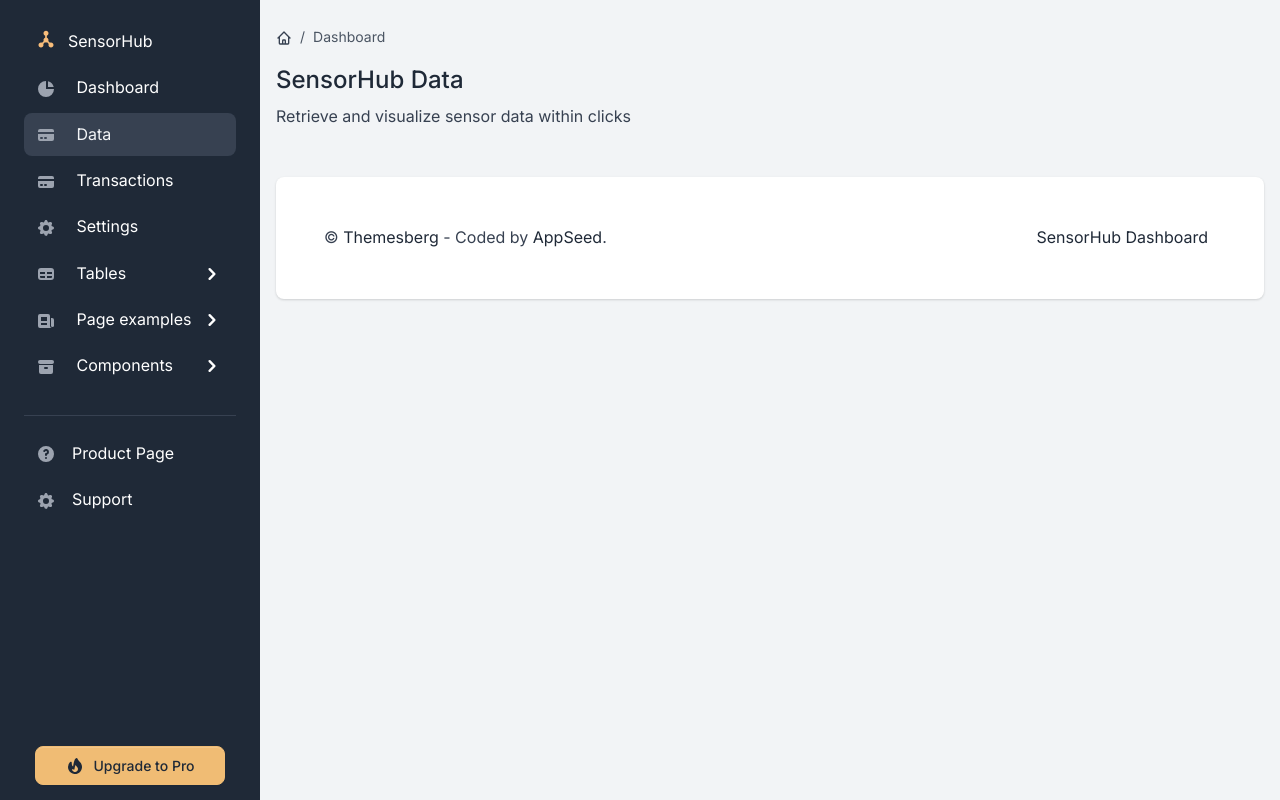
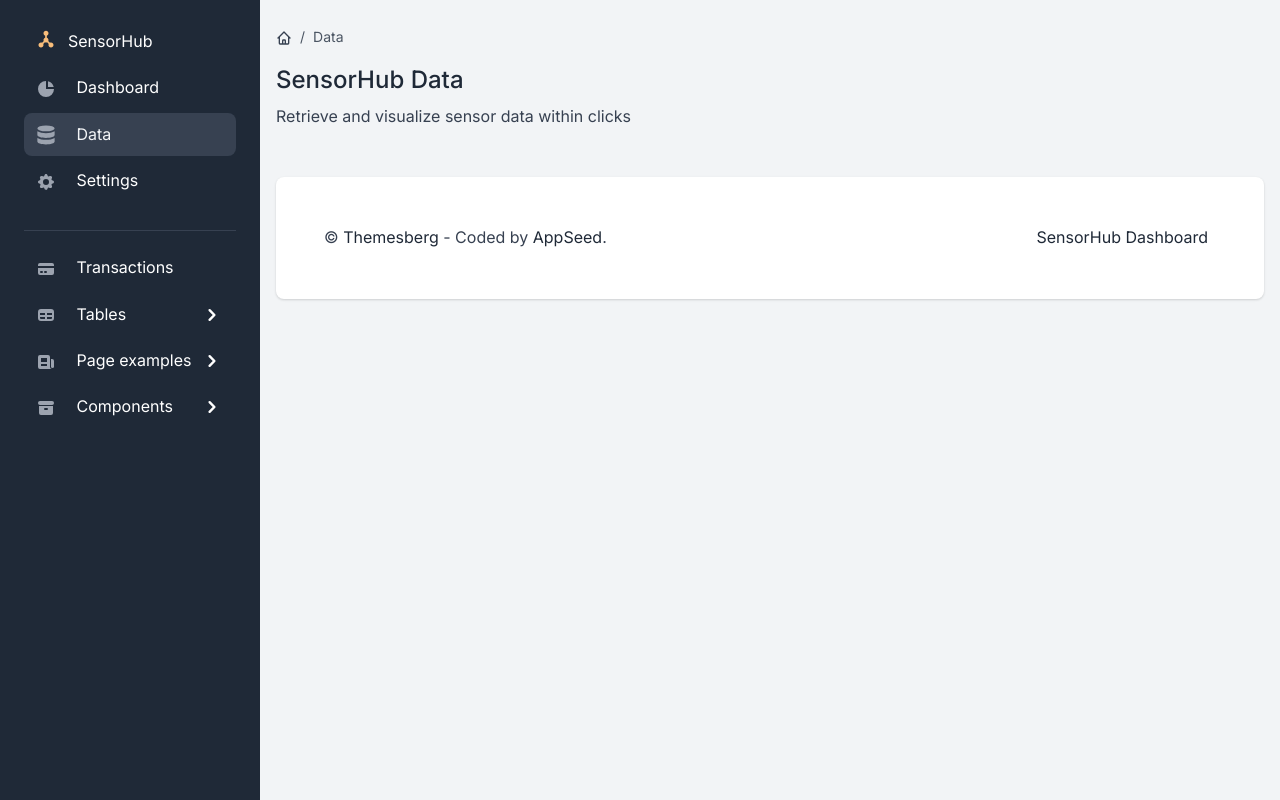
Before and after one commit to Columbia-ICSL/SensorHub-Dashboard, a Flask app: page /data in a window 1280 px wide. Run offline with Flask 2, Linux system fonts and the light colour scheme; some libraries are stand-ins or nearby versions.

Commit message:
update sidebar icons

```diff
--- a/apps/templates/data/main.html
+++ b/apps/templates/data/main.html
@@ -15,7 +15,7 @@
                           <svg class="icon icon-xxs" fill="none" stroke="currentColor" viewBox="0 0 24 24" xmlns="http://www.w3.org/2000/svg"><path stroke-linecap="round" stroke-linejoin="round" stroke-width="2" d="M3 12l2-2m0 0l7-7 7 7M5 10v10a1 1 0 001 1h3m10-11l2 2m-2-2v10a1 1 0 01-1 1h-3m-6 0a1 1 0 001-1v-4a1 1 0 011-1h2a1 1 0 011 1v4a1 1 0 001 1m-6 0h6"></path></svg>
                       </a>
                   </li>
-                  <li class="breadcrumb-item active" aria-current="page">Dashboard</li>
+                  <li class="breadcrumb-item active" aria-current="page">Data</li>
               </ol>
           </nav>
           <h2 class="h4">SensorHub Data</h2>
--- a/apps/templates/includes/sidebar.html
+++ b/apps/templates/includes/sidebar.html
@@ -53,17 +53,11 @@
               <li class="nav-item {% if 'data' in segment %} active {% endif %}">
                 <a href="/data" class="nav-link">
                   <span class="sidebar-icon">
-                    <svg class="icon icon-xs me-2" fill="currentColor" viewBox="0 0 20 20" xmlns="http://www.w3.org/2000/svg"><path d="M4 4a2 2 0 00-2 2v1h16V6a2 2 0 00-2-2H4z"></path><path fill-rule="evenodd" d="M18 9H2v5a2 2 0 002 2h12a2 2 0 002-2V9zM4 13a1 1 0 011-1h1a1 1 0 110 2H5a1 1 0 01-1-1zm5-1a1 1 0 100 2h1a1 1 0 100-2H9z" clip-rule="evenodd"></path></svg>
+{#                    <svg class="icon icon-xs me-2" fill="currentColor" viewBox="0 0 |VIEW_BOX_HERE|" xmlns="http://www.w3.org/2000/svg">|PATH_HERE|</svg>#}
+                    <svg class="icon icon-xs me-2" fill="currentColor" viewBox="0 0 100 100" xmlns="http://www.w3.org/2000/svg"><path d="M5273.1 2400.1v-2c0-2.8-5-4-9.7-4s-9.7 1.3-9.7 4v2c0 1.8.7 3.6 2 4.9l5 4.9c.3.3.4.6.4 1v6.4c0 .4.2.7.6.8l2.9.9c.5.1 1-.2 1-.8v-7.2c0-.4.2-.7.4-1l5.1-5c1.3-1.3 2-3.1 2-4.9zm-9.7-.1c-4.8 0-7.4-1.3-7.5-1.8.1-.5 2.7-1.8 7.5-1.8s7.3 1.3 7.5 1.8c-.2.5-2.7 1.8-7.5 1.8z"></path><path d="M5268.4 2410.3c-.6 0-1 .4-1 1s.4 1 1 1h4.3c.6 0 1-.4 1-1s-.4-1-1-1h-4.3zm4.3 3.4h-4.3c-.6 0-1 .4-1 1s.4 1 1 1h4.3c.6 0 1-.4 1-1s-.4-1-1-1zm0 3.3h-4.3c-.6 0-1 .4-1 1s.4 1 1 1h4.3c.6 0 1-.4 1-1 0-.5-.4-1-1-1zM6.8 64.7v18.2C6.8 91 26.1 97.5 50 97.5c23.9 0 43.2-6.5 43.2-14.6V64.7c-10.3 6.5-27.6 9.1-43.2 9.1s-32.9-2.6-43.2-9.1zM50 40.9c-15.6 0-32.9-2.6-43.2-9.2V50c0 8 19.3 14.5 43.2 14.5 23.9 0 43.2-6.5 43.2-14.6V31.7c-10.3 6.6-27.6 9.2-43.2 9.2z"></path><ellipse cx="50" cy="17.1" rx="43.2" ry="14.6"></ellipse></svg>
+{#                    <svg class="icon icon-xs me-2" fill="currentColor" viewBox="0 0 100 100" xmlns="http://www.w3.org/2000/svg"><path d="M15.1 10.2V81h79.1v8.3H19.3c-6.7 0-12.1-5.3-12.5-12V10.2h8.3z"></path><path d="M27.6 29.7h8.3V72h-8.3zM66.5 47h8.3v25h-8.3zM47.1 13h8.3v59h-8.3z"></path></svg>#}
                   </span>
                   <span class="sidebar-text">Data</span>
-                </a>
-              </li>
-              <li class="nav-item {% if 'transactions' in segment %} active {% endif %}">
-                <a href="/transactions.html" class="nav-link">
-                  <span class="sidebar-icon">
-                    <svg class="icon icon-xs me-2" fill="currentColor" viewBox="0 0 20 20" xmlns="http://www.w3.org/2000/svg"><path d="M4 4a2 2 0 00-2 2v1h16V6a2 2 0 00-2-2H4z"></path><path fill-rule="evenodd" d="M18 9H2v5a2 2 0 002 2h12a2 2 0 002-2V9zM4 13a1 1 0 011-1h1a1 1 0 110 2H5a1 1 0 01-1-1zm5-1a1 1 0 100 2h1a1 1 0 100-2H9z" clip-rule="evenodd"></path></svg>
-                  </span>
-                  <span class="sidebar-text">Transactions</span>
                 </a>
               </li>
               <li class="nav-item {% if 'settings' in segment %} active {% endif %}">
@@ -72,6 +66,15 @@
                     <svg class="icon icon-xs me-2" fill="currentColor" viewBox="0 0 20 20" xmlns="http://www.w3.org/2000/svg"><path fill-rule="evenodd" d="M11.49 3.17c-.38-1.56-2.6-1.56-2.98 0a1.532 1.532 0 01-2.286.948c-1.372-.836-2.942.734-2.106 2.106.54.886.061 2.042-.947 2.287-1.561.379-1.561 2.6 0 2.978a1.532 1.532 0 01.947 2.287c-.836 1.372.734 2.942 2.106 2.106a1.532 1.532 0 012.287.947c.379 1.561 2.6 1.561 2.978 0a1.533 1.533 0 012.287-.947c1.372.836 2.942-.734 2.106-2.106a1.533 1.533 0 01.947-2.287c1.561-.379 1.561-2.6 0-2.978a1.532 1.532 0 01-.947-2.287c.836-1.372-.734-2.942-2.106-2.106a1.532 1.532 0 01-2.287-.947zM10 13a3 3 0 100-6 3 3 0 000 6z" clip-rule="evenodd"></path></svg>
                   </span>
                   <span class="sidebar-text">Settings</span>
+                </a>
+              </li>
+              <li role="separator" class="dropdown-divider mt-4 mb-3 border-gray-700"></li>
+              <li class="nav-item {% if 'transactions' in segment %} active {% endif %}">
+                <a href="/transactions.html" class="nav-link">
+                  <span class="sidebar-icon">
+                    <svg class="icon icon-xs me-2" fill="currentColor" viewBox="0 0 20 20" xmlns="http://www.w3.org/2000/svg"><path d="M4 4a2 2 0 00-2 2v1h16V6a2 2 0 00-2-2H4z"></path><path fill-rule="evenodd" d="M18 9H2v5a2 2 0 002 2h12a2 2 0 002-2V9zM4 13a1 1 0 011-1h1a1 1 0 110 2H5a1 1 0 01-1-1zm5-1a1 1 0 100 2h1a1 1 0 100-2H9z" clip-rule="evenodd"></path></svg>
+                  </span>
+                  <span class="sidebar-text">Transactions</span>
                 </a>
               </li>
               <li class="nav-item {% if 'tables-bootstrap-' in segment %} active {% endif %}">
@@ -199,36 +202,36 @@
                   </ul>
                 </div>
               </li>
-              <li role="separator" class="dropdown-divider mt-4 mb-3 border-gray-700"></li>
-              <li class="nav-item">
-                <a href="https://appseed.us/admin-dashboards/flask-dashboard-volt" target="_blank"
-                  class="nav-link d-flex align-items-center">
-                  <span class="sidebar-icon">
-                    <svg class="icon icon-xs me-2" fill="currentColor" viewBox="0 0 20 20" xmlns="http://www.w3.org/2000/svg"><path fill-rule="evenodd" d="M18 10a8 8 0 11-16 0 8 8 0 0116 0zm-8-3a1 1 0 00-.867.5 1 1 0 11-1.731-1A3 3 0 0113 8a3.001 3.001 0 01-2 2.83V11a1 1 0 11-2 0v-1a1 1 0 011-1 1 1 0 100-2zm0 8a1 1 0 100-2 1 1 0 000 2z" clip-rule="evenodd"></path></svg>
-                  </span>
-                  <span class="sidebar-text">Product Page</span>
-                </a>
-              </li>
-              <li class="nav-item">
-                <a target="_blank"
-                   href="https://appseed.us/support"
-                   class="nav-link d-flex align-items-center">
-                  <span class="sidebar-icon">
-                    <svg class="icon icon-xs me-2" fill="currentColor" viewBox="0 0 20 20" xmlns="http://www.w3.org/2000/svg"><path fill-rule="evenodd" d="M11.49 3.17c-.38-1.56-2.6-1.56-2.98 0a1.532 1.532 0 01-2.286.948c-1.372-.836-2.942.734-2.106 2.106.54.886.061 2.042-.947 2.287-1.561.379-1.561 2.6 0 2.978a1.532 1.532 0 01.947 2.287c-.836 1.372.734 2.942 2.106 2.106a1.532 1.532 0 012.287.947c.379 1.561 2.6 1.561 2.978 0a1.533 1.533 0 012.287-.947c1.372.836 2.942-.734 2.106-2.106a1.533 1.533 0 01.947-2.287c1.561-.379 1.561-2.6 0-2.978a1.532 1.532 0 01-.947-2.287c.836-1.372-.734-2.942-2.106-2.106a1.532 1.532 0 01-2.287-.947zM10 13a3 3 0 100-6 3 3 0 000 6z" clip-rule="evenodd"></path></svg>
-                  </span>
-                  <span class="sidebar-text">Support</span>
-                </a>
-              </li>
-              <li class="nav-item">
-                <a target="_blank"
-                   href="https://appseed.us/admin-dashboards/flask-dashboard-volt-pro"
-                  class="btn btn-secondary d-flex align-items-center justify-content-center btn-upgrade-pro">
-                  <span class="sidebar-icon d-inline-flex align-items-center justify-content-center">
-                    <svg class="icon icon-xs me-2" fill="currentColor" viewBox="0 0 20 20" xmlns="http://www.w3.org/2000/svg"><path fill-rule="evenodd" d="M12.395 2.553a1 1 0 00-1.45-.385c-.345.23-.614.558-.822.88-.214.33-.403.713-.57 1.116-.334.804-.614 1.768-.84 2.734a31.365 31.365 0 00-.613 3.58 2.64 2.64 0 01-.945-1.067c-.328-.68-.398-1.534-.398-2.654A1 1 0 005.05 6.05 6.981 6.981 0 003 11a7 7 0 1011.95-4.95c-.592-.591-.98-.985-1.348-1.467-.363-.476-.724-1.063-1.207-2.03zM12.12 15.12A3 3 0 017 13s.879.5 2.5.5c0-1 .5-4 1.25-4.5.5 1 .786 1.293 1.371 1.879A2.99 2.99 0 0113 13a2.99 2.99 0 01-.879 2.121z" clip-rule="evenodd"></path></svg>
-                  </span>
-                  <span>Upgrade to Pro</span>
-                </a>
-              </li>
+{#              <li role="separator" class="dropdown-divider mt-4 mb-3 border-gray-700"></li>#}
+{#              <li class="nav-item">#}
+{#                <a href="https://appseed.us/admin-dashboards/flask-dashboard-volt" target="_blank"#}
+{#                  class="nav-link d-flex align-items-center">#}
+{#                  <span class="sidebar-icon">#}
+{#                    <svg class="icon icon-xs me-2" fill="currentColor" viewBox="0 0 20 20" xmlns="http://www.w3.org/2000/svg"><path fill-rule="evenodd" d="M18 10a8 8 0 11-16 0 8 8 0 0116 0zm-8-3a1 1 0 00-.867.5 1 1 0 11-1.731-1A3 3 0 0113 8a3.001 3.001 0 01-2 2.83V11a1 1 0 11-2 0v-1a1 1 0 011-1 1 1 0 100-2zm0 8a1 1 0 100-2 1 1 0 000 2z" clip-rule="evenodd"></path></svg>#}
+{#                  </span>#}
+{#                  <span class="sidebar-text">Product Page</span>#}
+{#                </a>#}
+{#              </li>#}
+{#              <li class="nav-item">#}
+{#                <a target="_blank"#}
+{#                   href="https://appseed.us/support"#}
+{#                   class="nav-link d-flex align-items-center">#}
+{#                  <span class="sidebar-icon">#}
+{#                    <svg class="icon icon-xs me-2" fill="currentColor" viewBox="0 0 20 20" xmlns="http://www.w3.org/2000/svg"><path fill-rule="evenodd" d="M11.49 3.17c-.38-1.56-2.6-1.56-2.98 0a1.532 1.532 0 01-2.286.948c-1.372-.836-2.942.734-2.106 2.106.54.886.061 2.042-.947 2.287-1.561.379-1.561 2.6 0 2.978a1.532 1.532 0 01.947 2.287c-.836 1.372.734 2.942 2.106 2.106a1.532 1.532 0 012.287.947c.379 1.561 2.6 1.561 2.978 0a1.533 1.533 0 012.287-.947c1.372.836 2.942-.734 2.106-2.106a1.533 1.533 0 01.947-2.287c1.561-.379 1.561-2.6 0-2.978a1.532 1.532 0 01-.947-2.287c.836-1.372-.734-2.942-2.106-2.106a1.532 1.532 0 01-2.287-.947zM10 13a3 3 0 100-6 3 3 0 000 6z" clip-rule="evenodd"></path></svg>#}
+{#                  </span>#}
+{#                  <span class="sidebar-text">Support</span>#}
+{#                </a>#}
+{#              </li>#}
+{#              <li class="nav-item">#}
+{#                <a target="_blank"#}
+{#                   href="https://appseed.us/admin-dashboards/flask-dashboard-volt-pro"#}
+{#                  class="btn btn-secondary d-flex align-items-center justify-content-center btn-upgrade-pro">#}
+{#                  <span class="sidebar-icon d-inline-flex align-items-center justify-content-center">#}
+{#                    <svg class="icon icon-xs me-2" fill="currentColor" viewBox="0 0 20 20" xmlns="http://www.w3.org/2000/svg"><path fill-rule="evenodd" d="M12.395 2.553a1 1 0 00-1.45-.385c-.345.23-.614.558-.822.88-.214.33-.403.713-.57 1.116-.334.804-.614 1.768-.84 2.734a31.365 31.365 0 00-.613 3.58 2.64 2.64 0 01-.945-1.067c-.328-.68-.398-1.534-.398-2.654A1 1 0 005.05 6.05 6.981 6.981 0 003 11a7 7 0 1011.95-4.95c-.592-.591-.98-.985-1.348-1.467-.363-.476-.724-1.063-1.207-2.03zM12.12 15.12A3 3 0 017 13s.879.5 2.5.5c0-1 .5-4 1.25-4.5.5 1 .786 1.293 1.371 1.879A2.99 2.99 0 0113 13a2.99 2.99 0 01-.879 2.121z" clip-rule="evenodd"></path></svg>#}
+{#                  </span>#}
+{#                  <span>Upgrade to Pro</span>#}
+{#                </a>#}
+{#              </li>#}
             </ul>
           </div>
         </nav>
```
Also changed, not shown: 1 other file.
